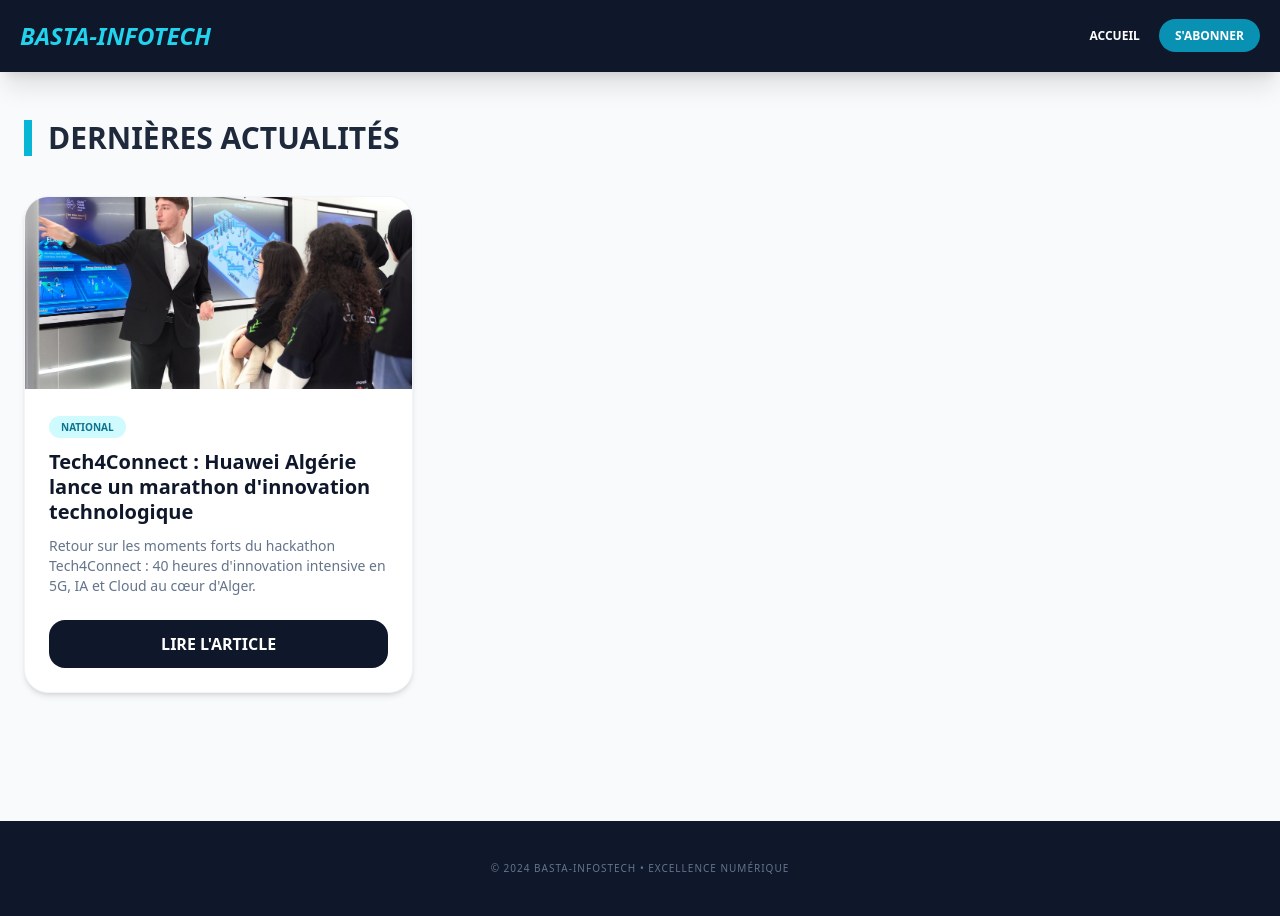
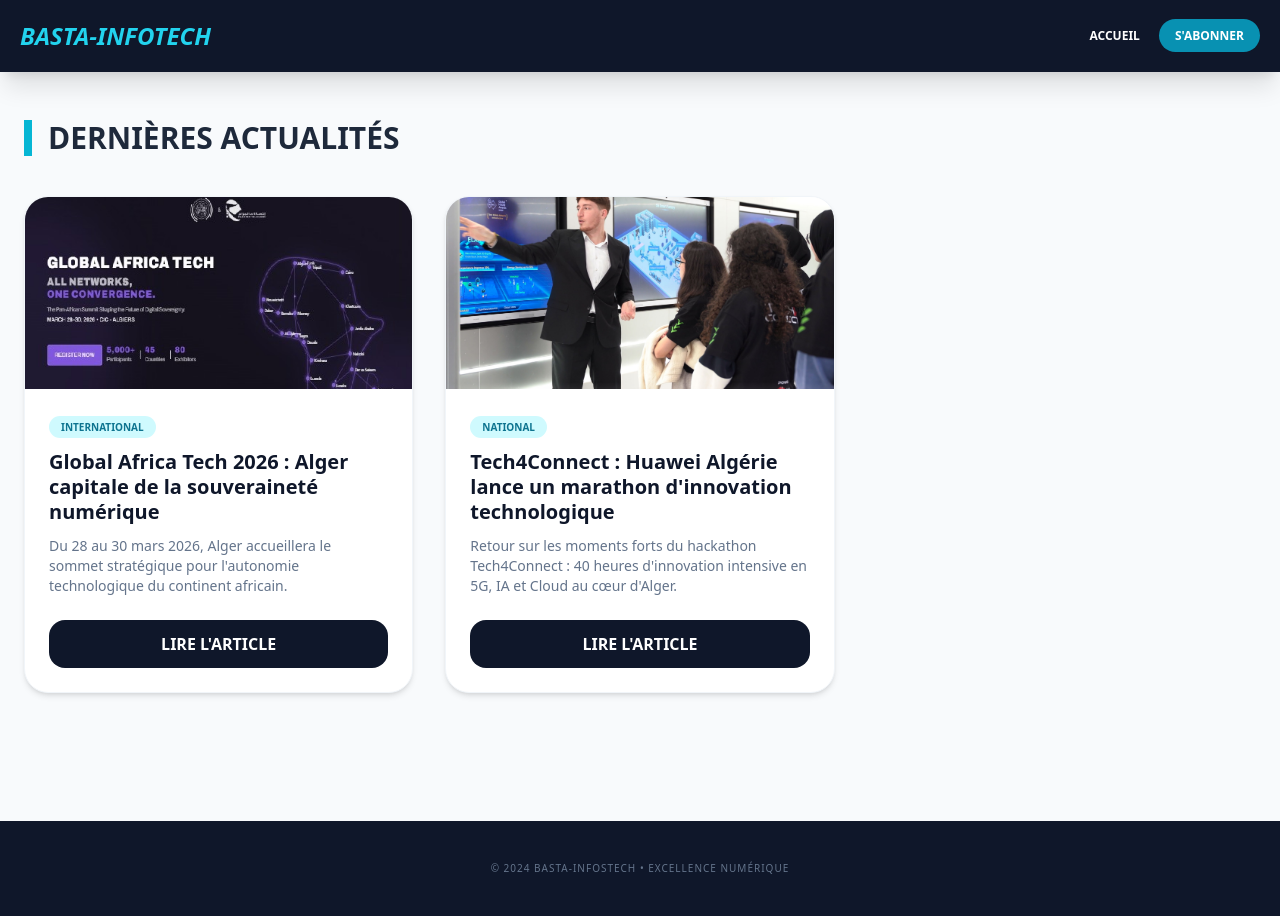
Before and after one commit to bastaps/Basta-InfosTech, a Jekyll site: the page built from index.html, in a window 1280 px wide. Built offline with Jekyll 4.4.1, drawn with Linux system fonts in a browser that asks for light colours; nearby versions of some CDN libraries.

Commit message:
Update global-africa-tech.html

```diff
--- a/presse/global-africa-tech.html
+++ b/presse/global-africa-tech.html
@@ -1,171 +1,43 @@
-<!DOCTYPE html>
-<html lang="fr">
-<head>
-    <meta charset="UTF-8">
-    <meta name="viewport" content="width=device-width, initial-scale=1.0">
-    <title>Article : Global Africa Tech 2026 - Alger</title>
-    <style>
-        :root {
-            --primary-color: #6b46c1; /* Violet institutionnel */
-            --dark-color: #1a202c;
-            --light-bg: #f7fafc;
-            --text-gray: #4a5568;
-        }
+---
+layout: article
+title: "Global Africa Tech 2026 : Alger capitale de la souveraineté numérique"
+date: 2026-03-08
+image: "img/Sigle-global-africa-tech.jpg"
+category: "International"
+description: "Du 28 au 30 mars 2026, Alger accueillera le sommet stratégique pour l'autonomie technologique du continent africain."
+---
 
-        body {
-            font-family: 'Helvetica Neue', Arial, sans-serif;
-            line-height: 1.8;
-            color: var(--dark-color);
-            margin: 0;
-            padding: 0;
-            background-color: var(--light-bg);
-        }
+**Du 28 au 30 mars 2026, le Centre International des Conférences (CIC) d’Alger accueillera le sommet « Global Africa Tech ». Un événement stratégique pour l’autonomie technologique du continent.**
 
-        .container {
-            max-width: 800px;
-            margin: 40px auto;
-            padding: 40px;
-            background: white;
-            box-shadow: 0 10px 25px rgba(0,0,0,0.05);
-            border-radius: 8px;
-        }
+« Tous les réseaux, une seule convergence. » Le ton est donné. Alors que les télécommunications sont devenues un enjeu géopolitique majeur, l’Afrique entend reprendre le contrôle de son destin numérique. Le sommet Global Africa Tech 2026, organisé sous le haut patronage de la Présidence de la République, se fixe une mission claire : aligner les politiques publiques et l’innovation autour d’une vision africaine commune.
 
-        .back-link {
-            display: inline-block;
-            margin-bottom: 20px;
-            color: var(--primary-color);
-            text-decoration: none;
-            font-weight: bold;
-        }
+## Une architecture structurée en quatre piliers
 
-        header {
-            border-bottom: 2px solid #edf2f7;
-            margin-bottom: 30px;
-            padding-bottom: 20px;
-        }
+Pour répondre aux défis de la connectivité, le sommet s'articule autour de l’intégration **« Terre-Air-Mer-Espace »** :
 
-        h1 {
-            font-size: 2.2em;
-            line-height: 1.2;
-            color: var(--dark-color);
-            margin-top: 10px;
-        }
+*   **01. AIR :** Développement de satellites africains et coopération sous l’égide de l’Agence spatiale africaine.
+*   **02. MER :** Sécurité des câbles sous-marins et transformation des ports en zones connectées.
+*   **03. TERRE :** Corridors panafricains de fibre optique et connectivité rurale inclusive.
+*   **04. ESPACE :** Interopérabilité totale entre les réseaux pour garantir une souveraineté à long terme.
 
-        .article-meta {
-            color: var(--text-gray);
-            font-size: 0.9em;
-            text-transform: uppercase;
-            letter-spacing: 1px;
-        }
+## Un rassemblement de haut niveau
 
-        .featured-image {
-            width: 100%;
-            height: auto;
-            border-radius: 6px;
-            margin: 20px 0 30px 0;
-        }
+L’ampleur de l’événement se reflète dans les chiffres annoncés : plus de **5 000 participants** en provenance de 45 pays sont attendus. Le sommet réunira un collège décisionnel sans précédent :
 
-        .lead {
-            font-size: 1.2em;
-            font-weight: bold;
-            color: var(--dark-color);
-            border-left: 4px solid var(--primary-color);
-            padding-left: 20px;
-            margin-bottom: 30px;
-        }
-
-        h2 {
-            color: var(--primary-color);
-            margin-top: 40px;
-            font-size: 1.6em;
-        }
-
-        .pillar-list {
-            background: #f8f9fa;
-            padding: 25px;
-            border-radius: 8px;
-            list-style: none;
-        }
-
-        .pillar-list li {
-            margin-bottom: 15px;
-        }
-
-        .pillar-list strong {
-            color: var(--primary-color);
-        }
-
-        .stats-highlight {
-            background: var(--dark-color);
-            color: white;
-            padding: 20px;
-            text-align: center;
-            border-radius: 8px;
-            margin: 30px 0;
-        }
-
-        footer {
-            margin-top: 50px;
-            padding-top: 20px;
-            border-top: 1px solid #edf2f7;
-            font-size: 0.9em;
-            color: var(--text-gray);
-        }
-
-        @media (max-width: 600px) {
-            .container { padding: 20px; margin: 10px; }
-            h1 { font-size: 1.6em; }
-        }
-    </style>
-</head>
-<body>
-
-<div class="container">
-    <a href="../index.html" class="back-link">← Retour à l'accueil</a>
-
-    <header>
-        <div class="article-meta">Communiqué de Presse | Mars 2026</div>
-        <h1>Global Africa Tech 2026 : Alger devient la capitale de la souveraineté numérique africaine</h1>
-    </header>
-
-    <!-- Photo insérée ici -->
-    <img src="../img/Sigle-global-africa-tech.jpg" alt="Sigle Global Africa Tech" class="featured-image">
-
-    <div class="lead">
-        Du 28 au 30 mars 2026, le Centre International des Conférences (CIC) d’Alger accueillera le sommet « Global Africa Tech ». Un événement stratégique pour l’autonomie technologique du continent.
-    </div>
-
-    <p>« Tous les réseaux, une seule convergence. » Le ton est donné. Alors que les télécommunications sont devenues un enjeu géopolitique majeur, l’Afrique entend reprendre le contrôle de son destin numérique. Le sommet Global Africa Tech 2026, organisé sous le haut patronage de la Présidence de la République, se fixe une mission claire : aligner les politiques publiques et l’innovation autour d’une vision africaine commune.</p>
-
-    <h2>Une architecture structurée en quatre piliers</h2>
-    <p>Pour répondre aux défis de la connectivité, le sommet s'articule autour de l’intégration <strong>« Terre-Air-Mer-Espace »</strong> :</p>
-
-    <ul class="pillar-list">
-        <li><strong>01. AIR :</strong> Développement de satellites africains et coopération sous l’égide de l’Agence spatiale africaine.</li>
-        <li><strong>02. MER :</strong> Sécurité des câbles sous-marins et transformation des ports en zones connectées.</li>
-        <li><strong>03. TERRE :</strong> Corridors panafricains de fibre optique et connectivité rurale inclusive.</li>
-        <li><strong>04. ESPACE :</strong> Interopérabilité totale entre les réseaux pour garantir une souveraineté à long terme.</li>
-    </ul>
-
-    <h2>Un rassemblement de haut niveau</h2>
-    <p>L’ampleur de l’événement se reflète dans les chiffres annoncés : plus de <strong>5 000 participants</strong> en provenance de 45 pays sont attendus. Le sommet réunira un collège décisionnel sans précédent :</p>
-
-    <div class="stats-highlight">
-        <strong>50 MINISTRES AFRICAINS</strong><br>
-        10 Institutions Internationales | 150 Experts Mondiaux
-    </div>
-
-    <p>Parmi les intervenants de prestige, on retrouve <strong>M. Sid Ali Zerrouki</strong>, Ministre de la Poste et des Télécommunications, ainsi que des dirigeants de Smart Africa et du Groupe AXIAN.</p>
-
-    <h2>Trois jours pour dessiner l’avenir</h2>
-    <p>Le programme couvrira l'ensemble de l'écosystème : les réseaux terrestres (Jour 1), la 5G et les satellites (Jour 2), pour finir sur les câbles sous-marins et les villes intelligentes (Jour 3). L’objectif final est l'établissement d'un <strong>Plan d’Action Continental</strong>.</p>
-
-    <footer>
-        <p><strong>Informations pratiques :</strong><br>
-        Global Africa Tech 2026 | 28-30 Mars 2026 | CIC Alger, Algérie<br>
-        Site officiel : <a href="https://globalafricatech.com" style="color:var(--primary-color);">globalafricatech.com</a></p>
-    </footer>
+<div class="bg-slate-900 text-white p-8 my-8 rounded-3xl text-center shadow-xl">
+    <div class="text-3xl font-black text-cyan-400">50 MINISTRES AFRICAINS</div>
+    <div class="text-sm uppercase tracking-widest mt-2">10 Institutions Internationales | 150 Experts Mondiaux</div>
 </div>
 
-</body>
-</html>
+Parmi les intervenants de prestige, on retrouve **M. Sid Ali Zerrouki**, Ministre de la Poste et des Télécommunications, ainsi que des dirigeants de Smart Africa et du Groupe AXIAN.
+
+## Trois jours pour dessiner l’avenir
+
+Le programme couvrira l'ensemble de l'écosystème : les réseaux terrestres (Jour 1), la 5G et les satellites (Jour 2), pour finir sur les câbles sous-marins et les villes intelligentes (Jour 3). L’objectif final est l'établissement d'un **Plan d’Action Continental**.
+
+***
+
+**Informations pratiques :**
+*   **Lieu :** CIC Alger, Algérie
+*   **Dates :** 28-30 Mars 2026
+*   **Site officiel :** [globalafricatech.com](https://globalafricatech.com)
```
